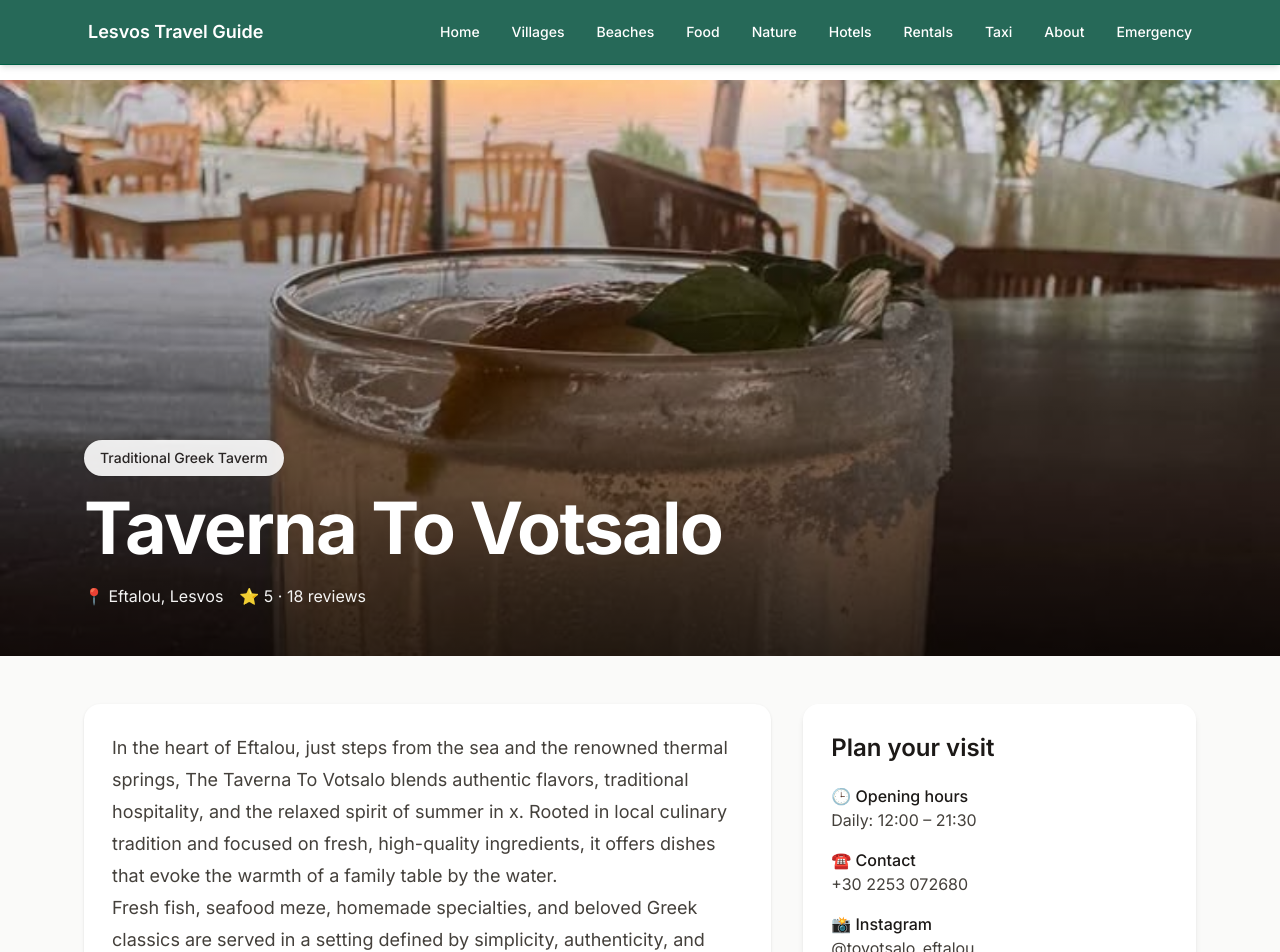
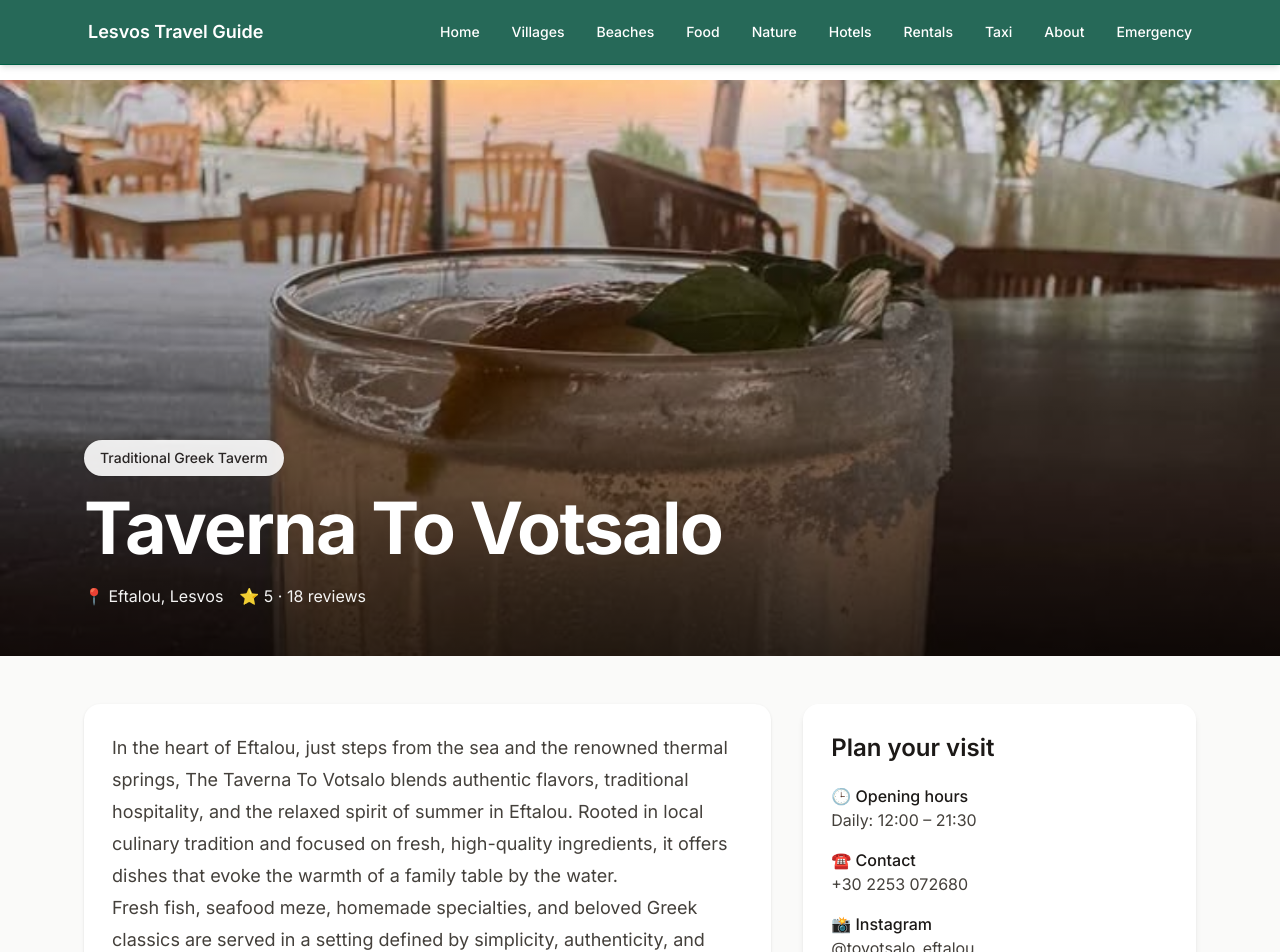
Before and after one commit to amamouridis06/lesvos-travel-guide, a Next.js app: page /food/taverna-to-votsalo in a window 1280 px wide. Shown: the top 952 px of the page. Built offline with nearby package versions, Linux system fonts and the light colour scheme.

Commit message:
add pamf logo

```diff
--- a/app/food/taverna-to-votsalo/page.tsx
+++ b/app/food/taverna-to-votsalo/page.tsx
@@ -9,9 +9,9 @@ export default function RestaurantTravelGuideListing() {
     rating: 5.0,
     reviews: 18,
     description: [
-      <p>In the heart of Eftalou, just steps from the sea and the renowned thermal springs, The Taverna To Votsalo blends authentic flavors, traditional hospitality, and the relaxed spirit of summer in x. Rooted in local culinary tradition and focused on fresh, high-quality ingredients, it offers dishes that evoke the warmth of a family table by the water.</p>,
+      <p>In the heart of Eftalou, just steps from the sea and the renowned thermal springs, The Taverna To Votsalo blends authentic flavors, traditional hospitality, and the relaxed spirit of summer in Eftalou. Rooted in local culinary tradition and focused on fresh, high-quality ingredients, it offers dishes that evoke the warmth of a family table by the water.</p>,
       <p>      </p>,
-      <p>Fresh fish, seafood meze, homemade specialties, and beloved Greek classics are served in a setting defined by simplicity, authenticity, and seaside charm. Whether you’re enjoying a leisurely lunch after a swim or a sunset dinner overlooking the sea, “Votsalo” is a welcoming destination for those seeking delicious food, beautiful views, and the timeless feeling of a Greek summer.</p>,
+      <p>Fresh fish, seafood meze, homemade specialties, and beloved Greek classics are served in a setting defined by simplicity, authenticity, and seaside charm.   Whether you’re enjoying a leisurely lunch after a swim or a sunset dinner overlooking the sea, “Votsalo” is a welcoming destination for those seeking delicious food, beautiful views, and the timeless feeling of a Greek summer.</p>,
     ],
       heroImage:
         "/votsalo1.jpg",
```
